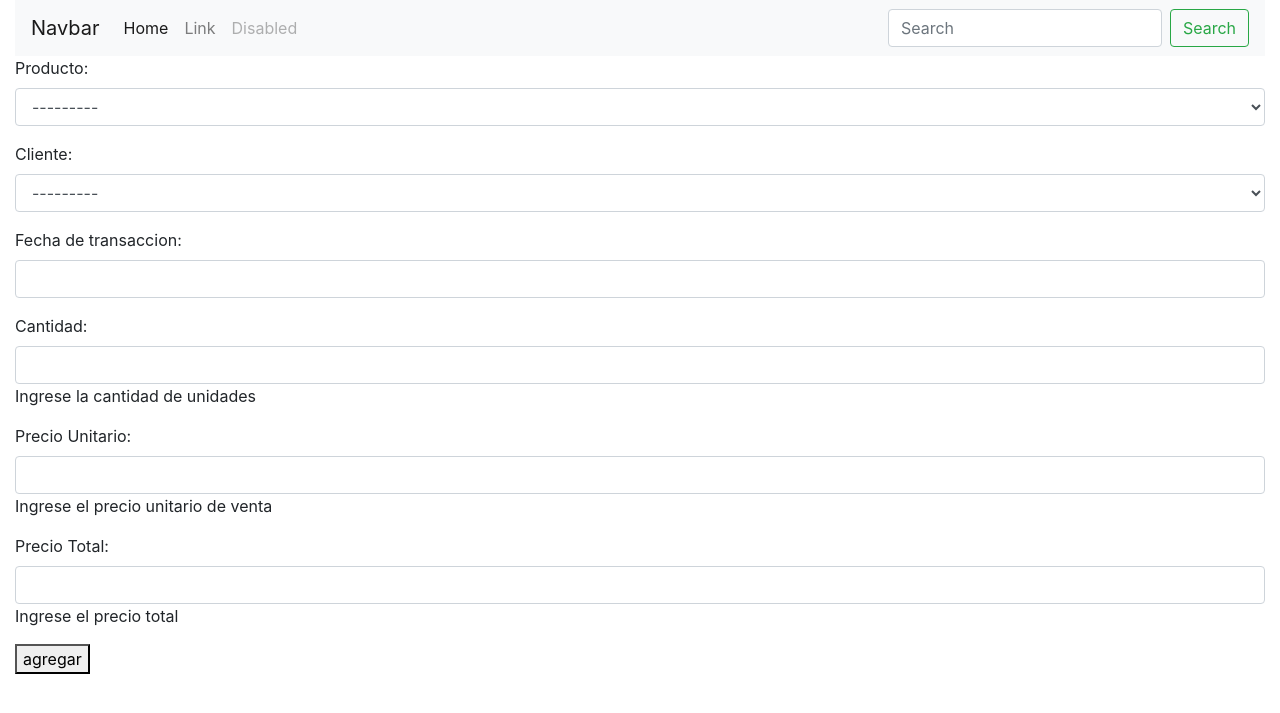
After one commit to javier938a/Store, a Django app: page /superStore/cesta/agregar_cesta/1 in a window 1280 px wide. The commit adds this page. Shown: the top 713 px of the page. Run offline with Django 3.2, Linux system fonts and the light colour scheme; data that the repository does not hold is empty; some libraries are stand-ins or nearby versions.

Commit message:
terminando de crear el crud cesta

```diff
--- a/utilidades/superStore/forms.py
+++ b/utilidades/superStore/forms.py
@@ -1,7 +1,7 @@
 from django import forms
 from django.contrib.auth.forms import UserCreationForm, AuthenticationForm
 from .models import User, tbl_mayorista, tbl_cliente, tbl_direccion, tbl_producto, tbl_venta
-
+from .models import tbl_cesta
 class CreateUserForm(UserCreationForm):#extienda de la clase UserCreationForm
    class Meta:
         model = User
@@ -115,3 +115,24 @@ class FormCrearVenta(forms.ModelForm):
             'precio_unitario':forms.NumberInput(attrs={'class':'form-control'}),
             'precio_total':forms.NumberInput(attrs={'class':'form-control'}),
         }
+
+class FormCrearCesta(forms.ModelForm):
+    class Meta:
+        model = tbl_cesta
+        fields = ('producto', 'cliente', 'fecha_hora_realizado', 'cantidad', 'precio_unitario', 'precio_total')
+        labels = {
+            'producto':'Producto',
+            'cliente':'Cliente',
+            'fecha_hora_realizado':'Fecha de transaccion',
+            'cantidad':'Cantidad',
+            'precio_unitario':'Precio Unitario',
+            'precio_total':'Precio Total',
+        }
+        widgets = {
+            'producto':forms.Select(attrs={'class':'form-control'}),
+            'cliente':forms.Select(attrs={'class':'form-control'}),
+            'fecha_hora_realizado':forms.DateTimeInput(attrs={'class':'form-control'}),
+            'cantidad':forms.NumberInput(attrs={'class':'form-control'}),
+            'precio_unitario':forms.NumberInput(attrs={'class':'form-control'}),
+            'precio_total':forms.NumberInput(attrs={'class':'form-control'}),
+        }
--- a/utilidades/superStore/models.py
+++ b/utilidades/superStore/models.py
@@ -132,7 +132,7 @@ class tbl_cesta(models.Model):
     fecha_hora_realizado = models.DateTimeField(blank=True, null=True)
     cantidad = models.IntegerField(help_text="Ingrese la cantidad de unidades")
     precio_unitario = models.DecimalField(decimal_places=3, max_digits=10, help_text="Ingrese el precio unitario de venta")
-    precio_total = models.DecimalField(decimal_places=3, max_digits=10, help_text="Ingrese el precio total")
+    precio_total = models.DecimalField(decimal_places=3, max_digits=10, help_text="Ingrese el precio total", blank=True, null=True)
 
     def __str__(self):
         return "%s, %s" % (self.producto, self.cliente)
--- a/utilidades/superStore/proces_cesta/crud_cesta.py
+++ b/utilidades/superStore/proces_cesta/crud_cesta.py
@@ -1,11 +1,55 @@
-from django.views.generic import ListView
-from superStore.models import tbl_cesta
+from django.views.generic import ListView, CreateView, UpdateView
+from superStore.models import tbl_cesta, tbl_cliente
+from superStore.forms import FormCrearCesta
+from django.urls import reverse_lazy
 
 class ListarCesta(ListView):
     template_name = 'superStore/procesos_cesta/listar_cesta.html'
     context_object_name = 'cesta_list'
     model = tbl_cesta
-    success_url = '/'
 
     def get_queryset(self):
-        return self.model.objects.filter(cliente=self.kwargs['pk'])
+        return self.model.objects.filter(cliente=self.kwargs['pk'])#pk es el cliente al que esta asociada la cesta
+
+class Agregar_a_Cesta(CreateView):
+    model = tbl_cesta
+    template_name = 'superStore/procesos_cesta/agregar_a_cesta.html'
+    context_object_name = 'form'
+    form_class = FormCrearCesta
+    def get_context_data(self, **kwargs):
+        context = super(Agregar_a_Cesta, self).get_context_data()
+        context.get('form').fields['cliente'].queryset = tbl_cliente.objects.filter(id=self.kwargs['pk'])
+        return context
+
+    def form_valid(self, form):
+        precio_unitario = form.cleaned_data['precio_unitario']
+        cantidad = form.cleaned_data['cantidad']
+        print("esta es la cantidad: "+str(cantidad))
+        total = float(precio_unitario)*int(cantidad)
+        form.instance.precio_total =total
+
+        form_valid = super(Agregar_a_Cesta,self).form_valid(form)
+        print("Sera que guarda? "+str(total))
+        return form_valid
+
+    def get_success_url(self):
+        return reverse_lazy('tienda:list_cesta', args=[str(self.kwargs['pk'])])
+
+class ActualizarCesta(UpdateView):
+    model = tbl_cesta
+    template_name = 'superStore/procesos_cesta/agregar_a_cesta.html'
+    context_object_name = 'form'
+    form_class = FormCrearCesta
+
+    def form_valid(self, form):
+        precio_unitario = form.cleaned_data['precio_unitario']#obteniendo el precio unitario del formulario
+        cantidad = form.cleaned_data['cantidad']
+        total = float(precio_unitario)*int(cantidad)
+        form.instance.precio_total = total
+
+        form_valid = super(ActualizarCesta, self).form_valid(form)
+        return form_valid
+
+
+    def get_success_url(self):
+        return reverse_lazy('tienda:list_cesta', args=[str(self.object.cliente.id)])
--- a/utilidades/superStore/urls.py
+++ b/utilidades/superStore/urls.py
@@ -1,7 +1,7 @@
 from django.urls import path
 from .views import index, register, RegistrarPerfilCliente, logiar, UsuarioDetalle, RegistrarDireccion, RegistrarProducto, ListarProductos, EditarProducto, EliminarProducto
 from .views import RegistrarVenta, ListarVenta
-from .views import ListarCesta
+from .views import ListarCesta, Agregar_a_Cesta, ActualizarCesta
 app_name='tienda'
 urlpatterns=[
     path('', index.as_view(), name='index'),
@@ -16,5 +16,7 @@ urlpatterns=[
     path('producto/eliminar_producto/<int:pk>', EliminarProducto.as_view(), name='del_prod'),
     path('venta/registrar_venta/<int:pk>', RegistrarVenta.as_view(), name='reg_venta'),#pk es el id de cliente que relizara la compra
     path('venta/<int:pk>', ListarVenta.as_view(), name='list_venta'),#pk es el id del proveedor al que se le muestran todos sus productos
-    path('cesta/<int:pk>', ListarCesta.as_view(), name='list_cesta')#pk es el id del cliente al que esta asociada la cesta
+    path('cesta/<int:pk>', ListarCesta.as_view(), name='list_cesta'),#pk es el id del cliente al que esta asociada la cesta
+    path('cesta/agregar_cesta/<int:pk>',Agregar_a_Cesta.as_view(), name='agregar_cesta'),#pk es el id del cliente asociado a la cesta
+    path('cesta/actualizar_cesta/<int:pk>', ActualizarCesta.as_view(), name='actualizar_cesta'),#pk recive el id de la cesta a editar
 ]
--- a/utilidades/superStore/views.py
+++ b/utilidades/superStore/views.py
@@ -8,7 +8,8 @@ from django.contrib.auth.forms import AuthenticationForm
 from django.urls import reverse_lazy, reverse
 from .proces_venta.crud_venta import RegistrarVenta, ListarVenta #importanto la clase de registrar Venta
 from .proces_producto.crud_producto import RegistrarProducto, ListarProductos, EditarProducto, EliminarProducto
-from .proces_cesta.crud_cesta import ListarCesta
+from .proces_cesta.crud_cesta import ListarCesta, Agregar_a_Cesta, ActualizarCesta# importando la clase listar cesta en donde me lista todos productos de la cesta
+
 # Create your views here.
 
 class index(TemplateView):#Mostrando index Pagina Principal
--- a/utilidades/templates/base.html
+++ b/utilidades/templates/base.html
@@ -13,16 +13,47 @@
     {% endblock %}
 </head>
 <body>
-    {% block contenido %}{# este es el contenido total #}
-        {% block encabezado %}{# aqui iria el encabezado #}
+    <div class="container-fluid">
+            {% block encabezado %}{# aqui iria el encabezado #}
+            {# menu #}
+            <nav class="navbar navbar-expand-lg navbar-light bg-light">
+                <a class="navbar-brand" href="#">Navbar</a>
+                <button class="navbar-toggler" type="button" data-toggle="collapse" data-target="#navbarTogglerDemo02" aria-controls="navbarTogglerDemo02" aria-expanded="false" aria-label="Toggle navigation">
+                <span class="navbar-toggler-icon"></span>
+                </button>
 
+                <div class="collapse navbar-collapse" id="navbarTogglerDemo02">
+                <ul class="navbar-nav mr-auto mt-2 mt-lg-0">
+                    <li class="nav-item active">
+                    <a class="nav-link" href="#">Home <span class="sr-only">(current)</span></a>
+                    </li>
+                    <li class="nav-item">
+                    <a class="nav-link" href="#">Link</a>
+                    </li>
+                    <li class="nav-item">
+                    <a class="nav-link disabled" href="#">Disabled</a>
+                    </li>
+                </ul>
+                <form class="form-inline my-2 my-lg-0">
+                    <input class="form-control mr-sm-2" type="search" placeholder="Search">
+                    <button class="btn btn-outline-success my-2 my-sm-0" type="submit">Search</button>
+                </form>
+                </div>
+            </nav>
+        {% endblock %}
+        {% block contenido %}{# este es el contenido total #}
+
+            {% block menu_categoria %}
+                <div class="row">
+                    <div class="col">
+
+                    </div>
+                </div>
+
+            {% endblock %}
 
         {% endblock %}
-        {% block login %}{# aqui iria el login #}
-
-        {% endblock %}
-
-    {% endblock %}
+    </div>
 
 </body>
 </html>
--- a/utilidades/templates/superStore/index.html
+++ b/utilidades/templates/superStore/index.html
@@ -1,3 +1 @@
-{% block contenido %}
-    <h1>Hola Mundo</h1>
-{% endblock %}
+{% extends "base.html" %}
--- /dev/null
+++ b/utilidades/templates/superStore/procesos_cesta/agregar_a_cesta.html
@@ -0,0 +1,12 @@
+{% extends "base.html" %}
+{% block titulo %}
+    <title>Agregar a Cesta</title>
+{% endblock %}
+
+{% block contenido %}
+    <form method="post">
+        {% csrf_token %}
+        {{ form.as_p }}
+        <button type="submit">agregar</button>
+    </form>
+{% endblock %}
--- a/utilidades/templates/superStore/procesos_cesta/listar_cesta.html
+++ b/utilidades/templates/superStore/procesos_cesta/listar_cesta.html
@@ -11,6 +11,7 @@
             <th scope="col">Cantidad</th>
             <th scope="col">Precio Unitario</th>
             <th scope="col">Precio Total</th>
+            <th scope="col" colspan="2">Opciones</th>
         </tr>
         </thead>
         <tbody>
@@ -24,6 +25,8 @@
                     <td>{{ cesta.cantidad }}</td>
                     <td>{{ cesta.precio_unitario }}</td>
                     <td>{{ cesta.precio_total }}</td>
+                    <td><a class="btn btn-success" href="{% url 'tienda:actualizar_cesta' cesta.id %}">Editar</a></td>
+                    <td><a class="btn btn-danger" href="">Eliminar</a></td>
                 </tr>
                 {% endfor %}
 
```
Also changed, not shown: utilidades/superStore/migrations/0022_auto_20200615_1851.py (added).
